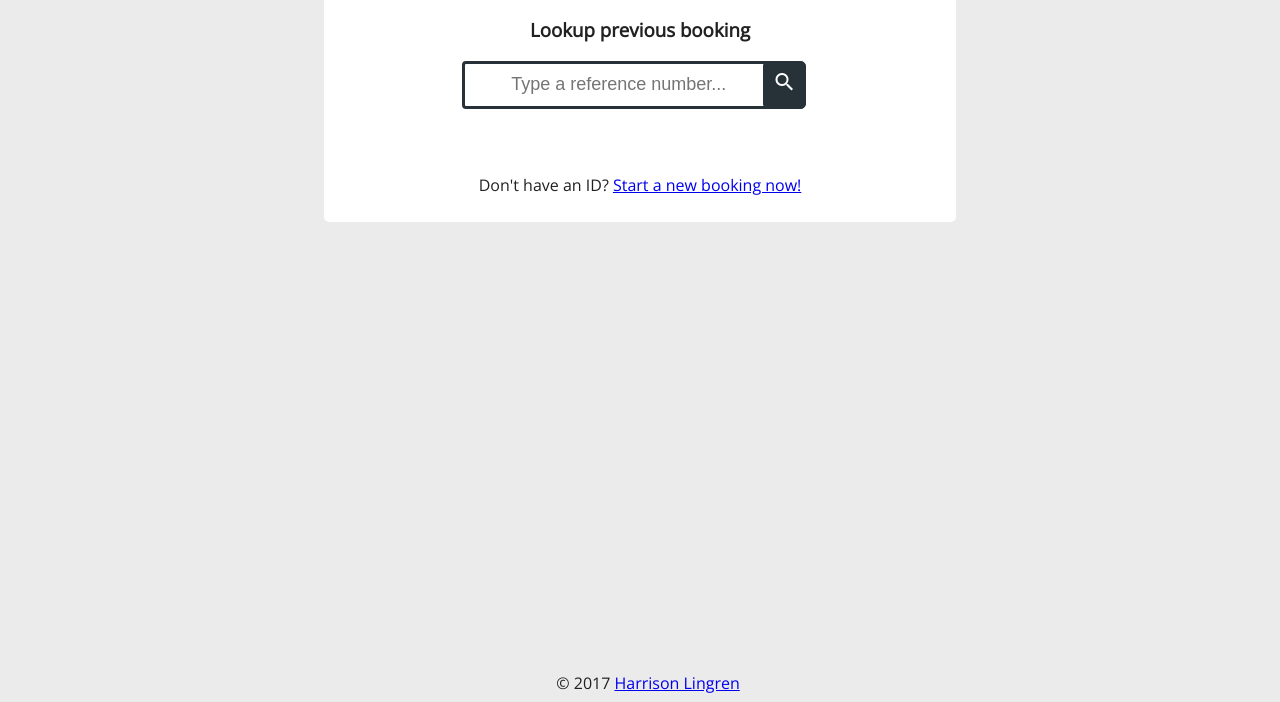
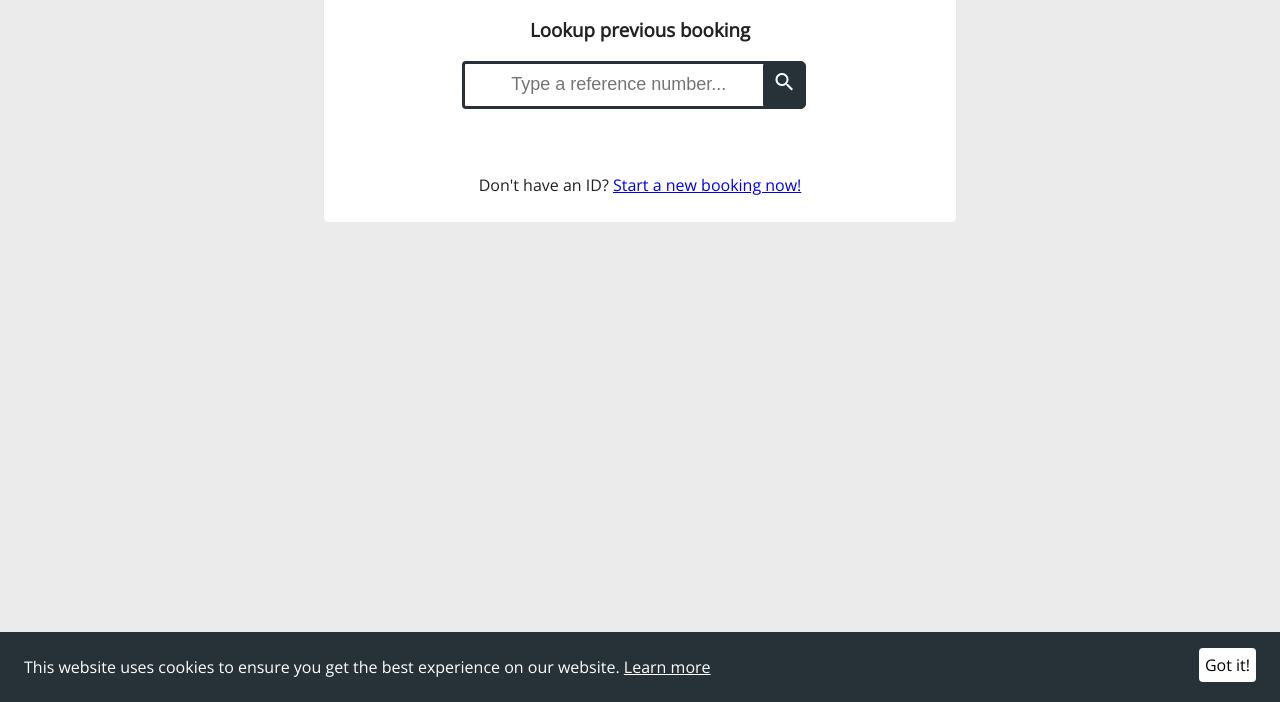
Before and after one commit to harrisonlingren/COM601, a website: page assignment_1/jquery_form.html in a window 1280 px wide. Shown: the part 98-800 px from the top of the page. Drawn offline with nearby package versions, Linux system fonts and the light colour scheme.

Commit message:
final changes

```diff
--- a/assignment_1/src/css/style.css
+++ b/assignment_1/src/css/style.css
@@ -144,3 +144,33 @@ label {
 .success-page .section-header p {
     text-align: left;
 }
+
+.terms {
+    position: fixed;
+    bottom: 0;
+    left: 0;
+    width: 100%;
+    background-color: #263238;
+    color: #fff;
+    padding: 24px;
+}
+
+.terms a {
+    color: #fff;
+}
+
+.terms a:hover {
+    text-decoration: none;
+}
+
+.terms .dismiss-btn {
+    position: fixed;
+    right: 24px;
+    bottom: 20px;
+    padding: 6px;
+    border-radius: 4px;
+    background-color: #fff;
+    color: #000;
+    text-align: center;
+    cursor: pointer;
+}
--- a/assignment_1/src/js/form.js
+++ b/assignment_1/src/js/form.js
@@ -334,6 +334,12 @@ $(document).ready(() => {
     // load locations into selectmenu
     buildLocationMenu( '#destination' );
 
+    $('footer').after(
+        '<div class="terms">This website uses cookies to ensure you get the best experience on our website. <a href="http://cookiesandyou.com/">Learn more</a><span class="dismiss-btn">Got it!</span></div>'
+    );
+
+    $('.terms .dismiss-btn').click(() => { $('.terms').fadeOut(200); });
+
     // configure AJAX loading spinner element
     let opts = { lines: 11, length: 16, width: 6, radius: 16, scale: 1, corners: 0.2, color: '#000', opacity: 0.25, rotate: 0, direction: 1, speed: 0.8, trail: 25, fps: 20, zIndex: 2e9, className: 'spinner', top: '50%', left: '50%', shadow: false, hwaccel: true, position: 'absolute' }
     let target = $('.container');
```
Also changed, not shown: assignment_1/technical_log.html (+5 -5 lines), 1 other file.
